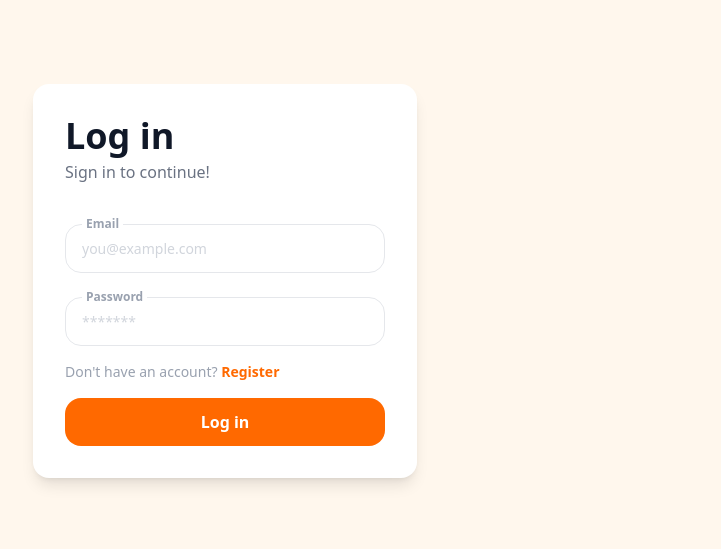
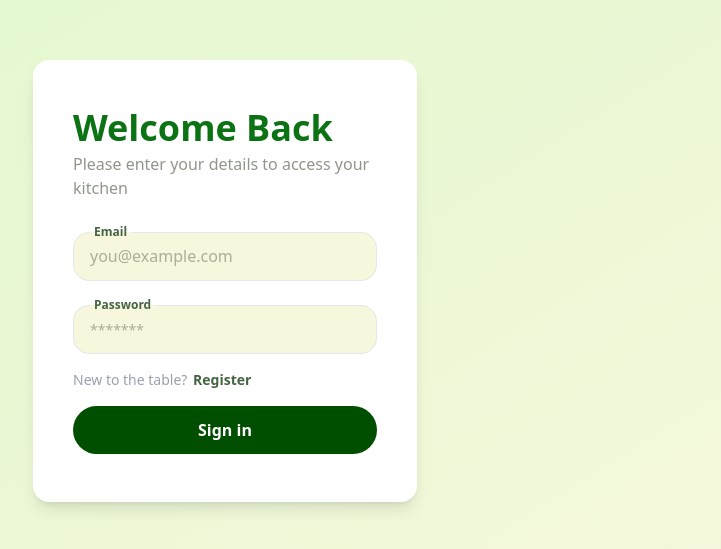
Before and after one commit to seveneleven337/CookBookApp, a Next.js app in the folder apps/web/: page /login in a window 1280 px wide. Shown: the part 119-668 px from the top of the page, without its empty margins (415-1136 px from the left). Built offline with nearby package versions, Linux system fonts and the light colour scheme; no server answers.

Commit message:
web: Implement and update login to use Figma design and Zustand data management

```diff
--- a/apps/web/src/app/login/page.tsx
+++ b/apps/web/src/app/login/page.tsx
@@ -1,9 +1,105 @@
-import LoginForm from '@/components/LoginForm';
+'use client';
+import { FormEvent, useEffect, useState } from 'react';
+import { useRouter } from 'next/navigation';
+import { useAuth } from '@/data/react-query/useAuth';
+import { useUserStore } from '@/data/store/authStore';
 
+/*
+ * TODO: - Add toast notifications for errors ( formError and errors) and success
+ */
 export default function LoginPage() {
+  const router = useRouter();
+  const [email, setEmail] = useState('');
+  const [password, setPassword] = useState('');
+  const [formError, setFormError] = useState<string | null>(null);
+  const { login, error } = useAuth();
+  const user = useUserStore((state) => state.user);
+  function goToRegister() {
+    router.push('/register');
+  }
+
+  const handleSubmit = async (event: FormEvent) => {
+    event.preventDefault();
+    setFormError(null);
+
+    if (!email || !password) {
+      setFormError('Please enter email and password');
+      return;
+    }
+
+    login({ email, password });
+  };
+
+  useEffect(() => {
+    if (error) {
+      //Implement toast notification here
+    }
+  }, [error]);
+
+  useEffect(() => {
+    if (user && user.token && router) {
+      router.push('/home');
+    }
+  }, [user, router]);
+
   return (
-    <main className="min-h-screen bg-orange-50 flex items-center justify-center">
-      <LoginForm />
+    <main className="min-h-screen bg-neutral bg-linear-to-tl from-neutral to-tertiary flex items-center justify-center">
+      <div className="w-full max-w-sm bg-white px-10 py-12 rounded-2xl shadow-lg">
+        <h1 className="text-4xl font-bold text-form-text-title mb-1">Welcome Back</h1>
+        <p className="text-form-text-subtitle mb-6">
+          Please enter your details to access your kitchen
+        </p>
+
+        <form className="flex flex-col gap-4" onSubmit={handleSubmit} noValidate>
+          <div>
+            <fieldset className="border border-gray-200 rounded-2xl px-4 pt-1 pb-3 bg-input-bg focus-within:border-primary transition">
+              <legend className="text-xs font-semibold text-input-text-legend px-1">Email</legend>
+              <input
+                value={email}
+                onChange={(e) => setEmail(e.target.value)}
+                type="email"
+                placeholder="you@example.com"
+                className="w-full outline-none text-input-text  bg-transparent text-md"
+              />
+            </fieldset>
+          </div>
+
+          <div>
+            <fieldset className="border border-gray-200 rounded-2xl px-4 pt-1 pb-3 bg-input-bg focus-within:border-primary transition">
+              <legend className="text-xs font-semibold text-input-text-legend px-1">
+                Password
+              </legend>
+              <input
+                value={password}
+                onChange={(e) => setPassword(e.target.value)}
+                type="password"
+                placeholder="*******"
+                className="w-full outline-none text-input-text bg-transparent text-sm"
+              />
+            </fieldset>
+          </div>
+
+          {formError && <p className="text-sm text-red-500 font-medium">{formError}</p>}
+
+          <p className="text-sm text-gray-400">
+            New to the table?{' '}
+            <button
+              type="button"
+              className="text-input-text-legend font-semibold hover:underline cursor-pointer hover:text-input-text-legend-hover transition pl-0.5"
+              onClick={goToRegister}
+            >
+              Register
+            </button>
+          </p>
+
+          <button
+            type="submit"
+            className="w-full bg-form-btn-bg text-white font-bold text-base py-3 rounded-full hover:bg-form-btn-bg-hover transition cursor-pointer"
+          >
+            {'Sign in'}
+          </button>
+        </form>
+      </div>
     </main>
   );
 }
```
